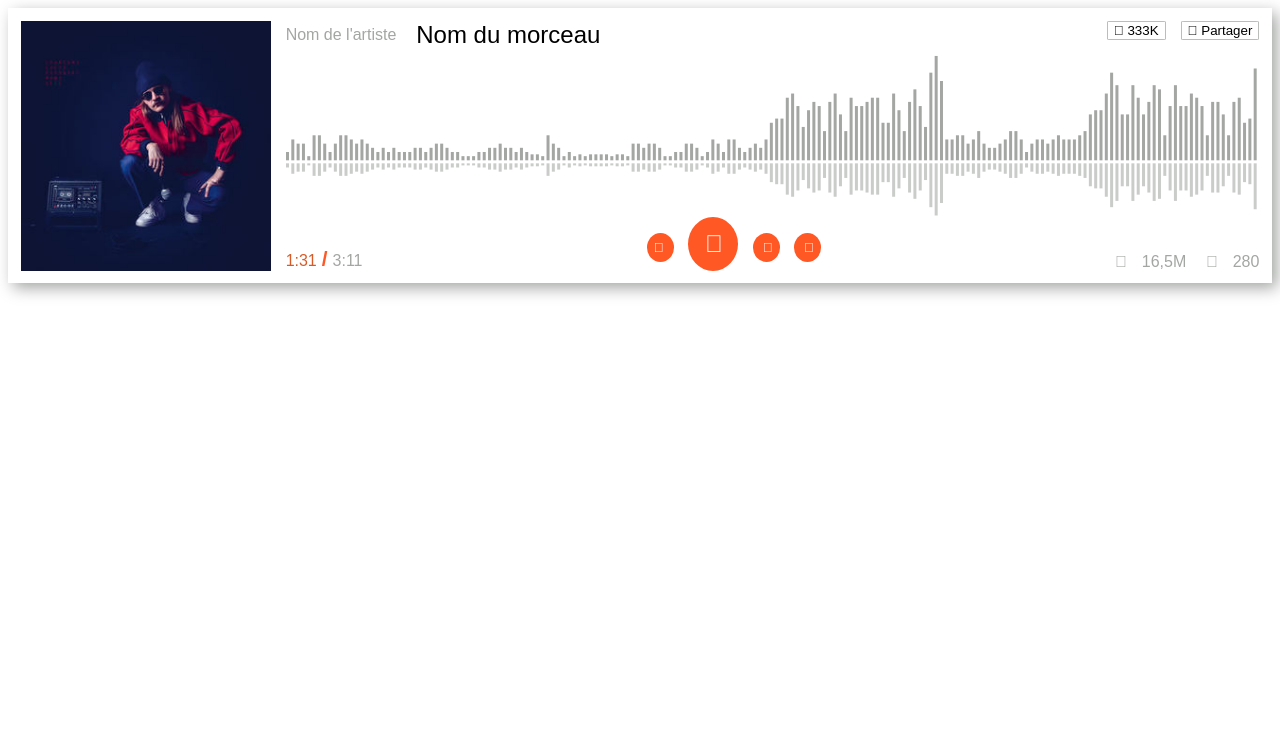
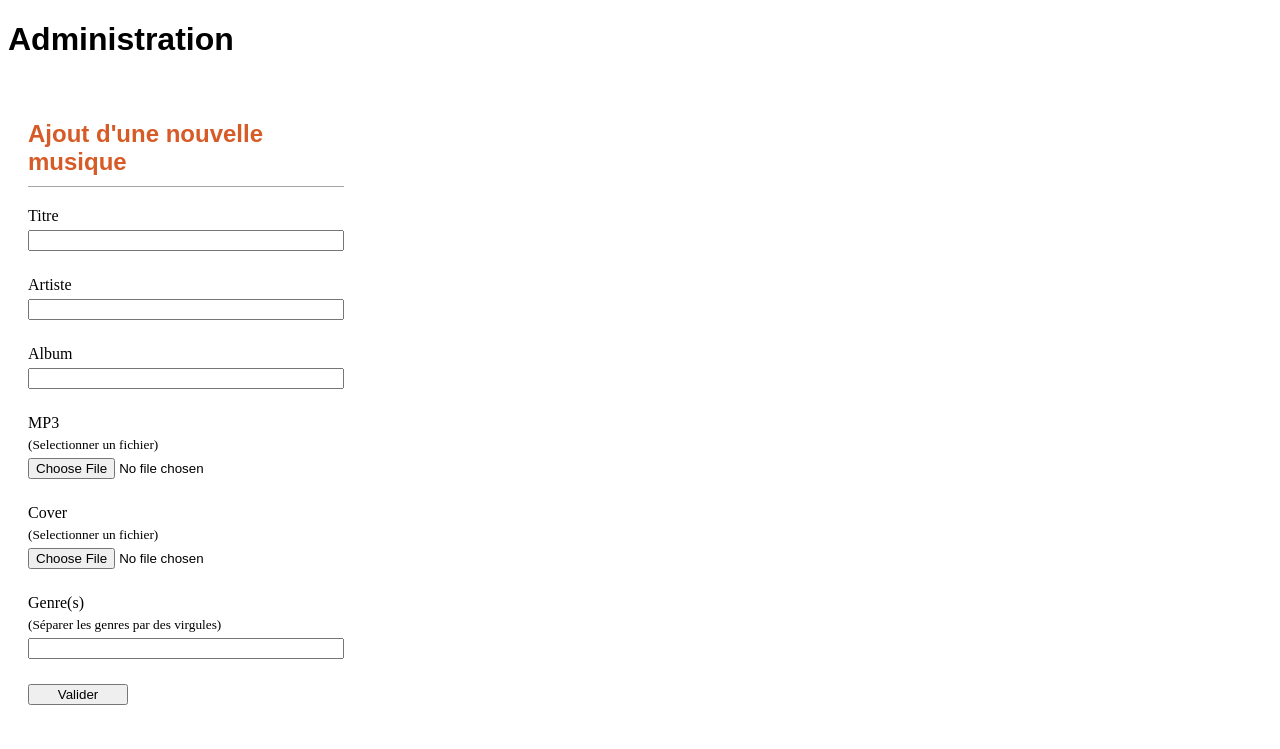
Before and after one commit to Bleuenn/ProjetLecteurMP3, a PHP site: page /morceau/index.php?page=add in a window 1280 px wide. Shown: the top 749 px of the page. Run offline with PHP 8.4, Linux system fonts and the light colour scheme; some web fonts are replaced.

Commit message:
- Update d'un document via l'espace d'administration - Debut d'ajout d'un document

```diff
--- a/controller/admin.add.ctrl.php
+++ b/controller/admin.add.ctrl.php
@@ -1 +1,21 @@
 <?php
+include_once("model/Morceau.php");
+
+!empty($_GET['id']) ? $id = $_GET['id'] : $id = null;
+
+!empty($_POST['titre']) ? $titre = $_POST['titre'] : $titre = null;
+!empty($_POST['artiste']) ? $artiste = $_POST['artiste'] : $artiste = null;
+!empty($_POST['album']) ? $album = $_POST['album'] : $album = null;
+!empty($_POST['genre']) ? $genre = $_POST['genre'] : $genre = null;
+
+!empty($_FILES['mp3']['name']) ? $mp3 = $_FILES['mp3'] : $mp3 = null ;
+
+!empty($_FILES['cover']['name']) ? $cover = $_FILES['cover'] : $cover = null;
+
+if(!is_null($id) AND  !is_null($titre) AND !is_null($artiste) AND !is_null($album) AND !is_null($genre) AND !is_null($mp3) AND !is_null($cover)){
+
+
+}
+else{
+    include_once "view/admin.add.php";
+}
--- a/controller/admin.ctrl.php
+++ b/controller/admin.ctrl.php
@@ -1,5 +1,4 @@
 <?php
-
 $dao = new DAO();
 $json = $dao->getAll();
 $dao->close();
--- a/index.php
+++ b/index.php
@@ -12,6 +12,9 @@ else{
         case "admin" :
             include_once "controller/admin.ctrl.php";
             break;
+        case "add" :
+            include_once "controller/admin.add.ctrl.php";
+            break;
         case "edit" :
             include_once "controller/admin.edit.ctrl.php";
             break;
--- a/model/DAO.php
+++ b/model/DAO.php
@@ -53,6 +53,36 @@ class DAO {
         return false;
     }
 
+    public function update(Morceau $morceau){
+
+        // Construction du corps de la requête avec les informations de l'objet Morceau
+        $body = array("titre" => $morceau->getTitre(), "artiste" => $morceau->getArtiste(), "album" => $morceau->getAlbum(), "listePoint" => [$morceau->getListePoint()], "duree" => $morceau->getDuree(), "annee" => $morceau->getAnnee(), "cheminMP3" => $morceau->getMp3(), "cover" => $morceau->getCover(), "genre" => $morceau->getGenre() );
+
+        // Construction de la requête
+        curl_setopt($this->connection, CURLOPT_URL,            "http://localhost:8080/morceau/morceau/".$morceau->getId());
+        curl_setopt($this->connection, CURLOPT_RETURNTRANSFER, 1 );
+        curl_setopt($this->connection, CURLOPT_CUSTOMREQUEST, 'PATCH');
+        curl_setopt($this->connection, CURLOPT_POSTFIELDS,     json_encode($body) );
+        curl_setopt($this->connection, CURLOPT_HTTPHEADER,     array('Content-Type:application/json'));
+
+        return curl_exec($this->connection);
+    }
+
+    public function add(Morceau $morceau){
+
+        // Construction du corps de la requête avec les informations de l'objet Morceau
+        $body = array("titre" => $morceau->getTitre(), "artiste" => $morceau->getArtiste(), "album" => $morceau->getAlbum(), "listePoint" => [$morceau->getListePoint()], "duree" => $morceau->getDuree(), "annee" => $morceau->getAnnee(), "cheminMP3" => $morceau->getMp3(), "cover" => $morceau->getCover(), "genre" => $morceau->getGenre() );
+
+        /* PUT /db/coll/docid */
+        curl_setopt($this->connection, CURLOPT_URL,            "http://localhost:8080/morceau/morceau/");
+        curl_setopt($this->connection, CURLOPT_RETURNTRANSFER, 1 );
+        curl_setopt($this->connection, CURLOPT_POST,           1);
+        curl_setopt($this->connection, CURLOPT_POSTFIELDS,     json_encode($body) );
+        curl_setopt($this->connection, CURLOPT_HTTPHEADER,     array('Content-Type:application/json'));
+
+        return curl_exec($this->connection);
+    }
+
     public function close(){
         curl_close($this->connection);
     }
--- a/model/Morceau.php
+++ b/model/Morceau.php
@@ -4,7 +4,7 @@ class Morceau
 {
     private $id, $titre, $artiste, $album, $duree, $annee, $listePoint, $genre, $mp3, $cover;
 
-    public function __construct($id, $titre, $artiste, $album, $genre, $mp3, $cover){
+    public function __construct($titre, $artiste, $album, $genre, $mp3, $cover, $id = null){
         $this->id = $id;
         $this->titre = $titre;
         $this->artiste = $artiste;
@@ -24,12 +24,12 @@ class Morceau
 
         $this->generateWeaveForm();
 
-        //---------------------------------*
-        //Contenu temp test d'insertion bdd
-        //---------------------------------*
+        //-----------------------------------------*
+        //Contenu temporaire : test d'insertion bdd
+        //-----------------------------------------*
         $this->annee = 2000;
         $this->duree = 275;
-        //---------------------------------*
+        //-----------------------------------------*
     }
 
     public function getId()
@@ -129,14 +129,13 @@ class Morceau
     private function generateWeaveForm(){
 
         //---------------------------------------------------------*
-        //Contenu temporaire pour test d'enregristrement dans la bdd
+        //Contenu temporaire pour test d'enregistrement dans la bdd
         //---------------------------------------------------------*
-        $tab = "[";
+
         for($i = 0; $i < 400; $i++){
             $tab .= ",".rand ( 2 , 100 );
         }
         $tab = substr($tab, 1);
-        $tab .= "]";
         $this->listePoint = $tab;
 
         //---------------------------------------------------------*
--- /dev/null
+++ b/view/admin.add.php
@@ -0,0 +1,35 @@
+<!DOCTYPE html>
+<html>
+<head>
+    <meta charset="utf-8"/>
+    <title>Lecteur mp3</title>
+    <link rel="stylesheet" type="text/css" href="view/css/style.css"/>
+</head>
+<body>
+    <h1>Administration</h1>
+    <form method="post" id="form_edit" enctype="multipart/form-data">
+        <h2> Ajout d'une nouvelle musique</h2>
+        <label>Titre</label>
+        <input type="text" name="titre" required/>
+
+        <label>Artiste</label>
+        <input type="text" name="artiste" required/>
+
+        <label>Album</label>
+        <input type="text"  name="album" required/>
+
+        <label>MP3</label>
+        <sub>(Selectionner un fichier)</sub>
+        <input type="file" name="mp3"/>
+
+        <label>Cover</label>
+        <sub>(Selectionner un fichier)</sub>
+        <input type="file" name="cover"/>
+
+        <label>Genre(s)</label>
+        <sub>(Séparer les genres par des virgules)</sub>
+        <input type="text"  name="genre" required/>
+
+        <input type="submit" class="submit" value="Valider"/>
+</form>
+</body>
--- a/view/admin.edit.php
+++ b/view/admin.edit.php
@@ -6,11 +6,9 @@
     <link rel="stylesheet" type="text/css" href="view/css/style.css"/>
 </head>
 <body>
-    <h1>Modification de la musique</h1>
-
+    <h1>Administration</h1>
     <form method="post" id="form_edit" enctype="multipart/form-data">
-
-        <h2><?php echo $TITRE ?></h2>
+        <h2>Modification : <?php echo $TITRE ?></h2>
 
         <label>Titre</label>
         <input type="text" name="titre" value="<?php echo $TITRE ?>" required/>
--- a/view/admin.php
+++ b/view/admin.php
@@ -6,7 +6,7 @@
     <link rel="stylesheet" type="text/css" href="view/css/style.css"/>
 </head>
 <body>
-    <h1>Gestion des musiques</h1>
+    <h1>Administration</h1>
     <table>
         <thead>
             <th>Titre</th>
@@ -20,5 +20,5 @@
             <?php echo $TABLEAU; ?>
         </tbody>
     </table>
-    <label><a href="">Ajouter une nouvelle musique</a></label>
+    <label><a href="?page=add">Ajouter une nouvelle musique</a></label>
 </body>
```
Also changed, not shown: controller/admin.edit.ctrl.php (+16 -7 lines), tests/php/DAOTest.php (+1 -7 lines).
